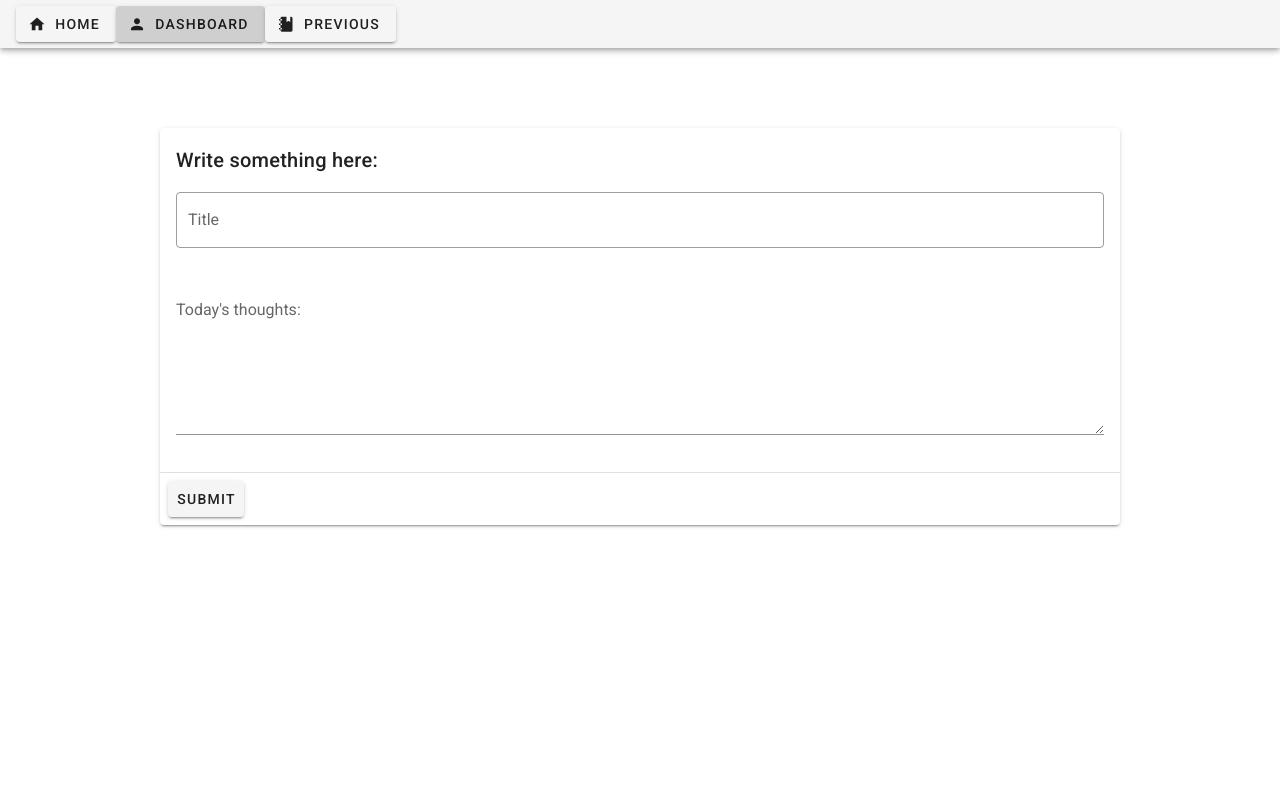
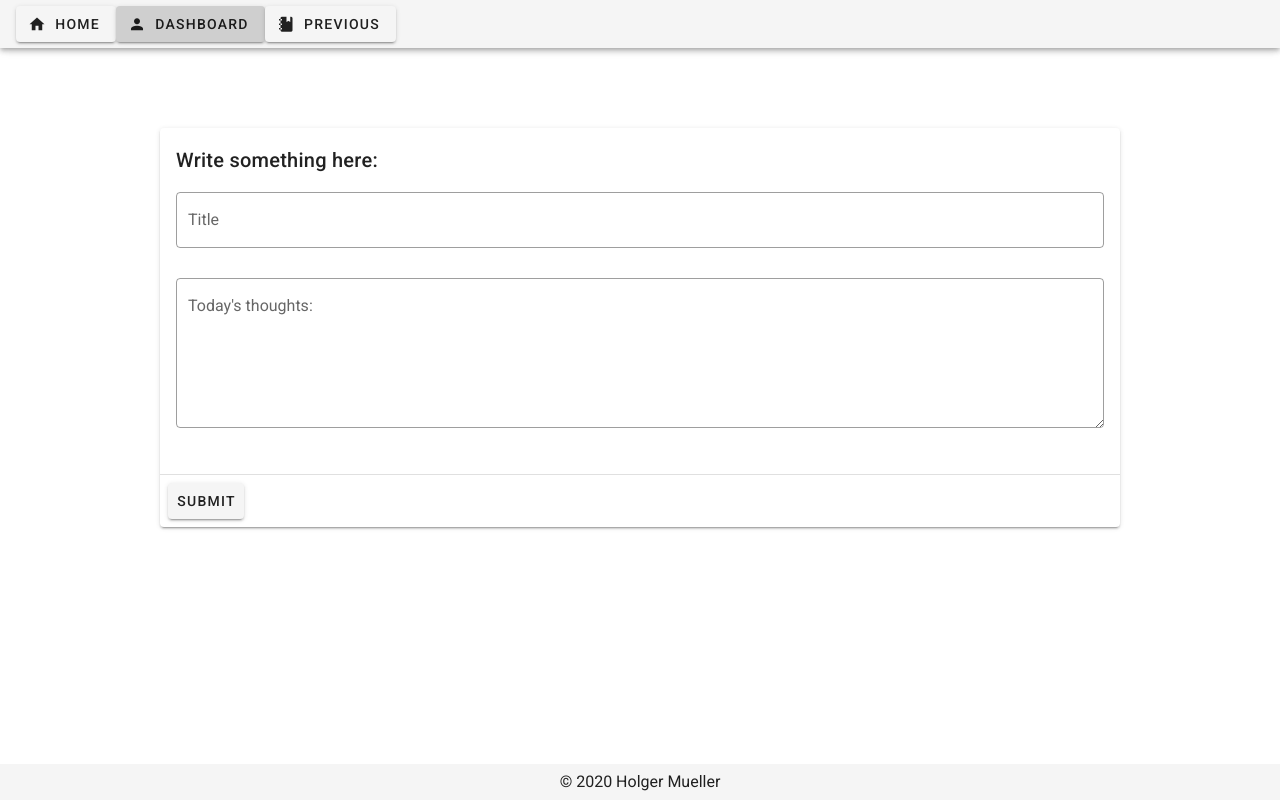
Before and after one commit to Holgermueller/mydiary, a Vue app: page /dashboard in a window 1280 px wide. Built offline with nearby package versions, Linux system fonts and the light colour scheme.

Commit message:
added footer

```diff
--- a/src/App.vue
+++ b/src/App.vue
@@ -3,18 +3,21 @@
     <v-main>
       <Nav />
       <router-view></router-view>
+      <Footer />
     </v-main>
   </v-app>
 </template>
 
 <script>
 import Nav from "./components/Layout/Nav";
+import Footer from "./components/Layout/Footer";
 
 export default {
   name: "App",
 
   components: {
     Nav,
+    Footer,
   },
 
   data: () => ({
--- a/src/components/Layout/Footer.vue
+++ b/src/components/Layout/Footer.vue
@@ -0,0 +1,20 @@
+<template>
+  <div>
+    <v-footer absolute>
+      &copy; 2020 Holger Mueller
+    </v-footer>
+  </div>
+</template>
+
+<script>
+export default {
+  name: "Footer",
+};
+</script>
+
+<style scoped>
+.v-footer {
+  justify-content: center;
+  bottom: 0;
+}
+</style>
--- a/src/views/Dashboard.vue
+++ b/src/views/Dashboard.vue
@@ -7,11 +7,17 @@
 
       <v-card-text>
         <v-form ref="form">
-          <v-text-field label="Title" v-model="title" outlined></v-text-field>
+          <v-text-field
+            label="Title"
+            v-model="title"
+            outlined
+            clearable
+          ></v-text-field>
 
           <v-textarea
             label="Today's thoughts:"
             v-model="todaysThoughts"
+            outlined
           ></v-textarea>
         </v-form>
 
--- a/src/views/Previous.vue
+++ b/src/views/Previous.vue
@@ -57,6 +57,11 @@ export default {
 </script>
 
 <style scoped>
+.progress {
+  width: 55%;
+  margin: 1% auto;
+}
+
 .previous-entries {
   width: 75%;
   margin: 10% auto;
```
